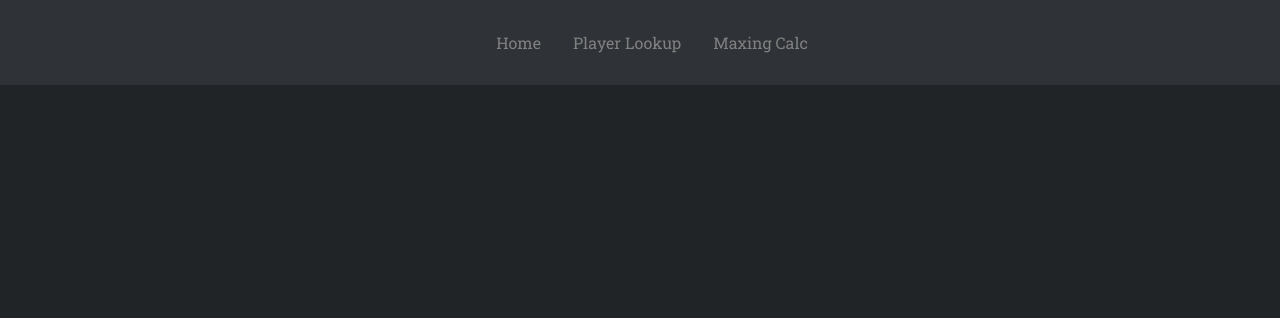
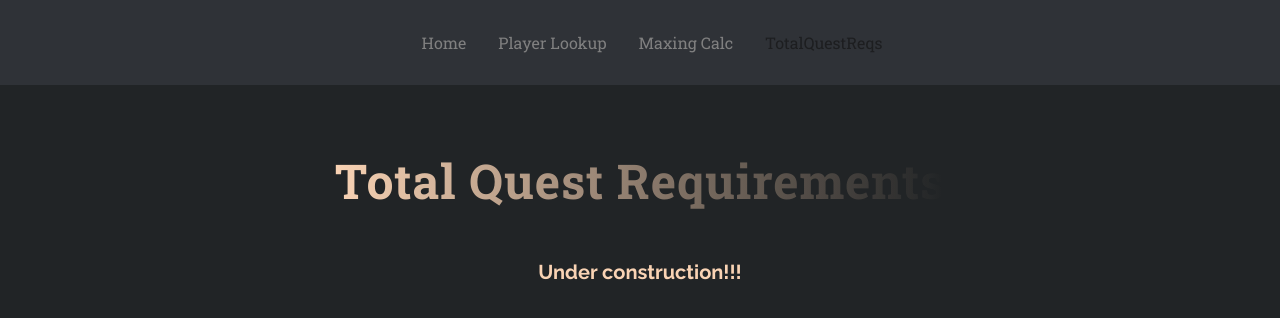
Before and after one commit to DaVinci1080p/RS3info, a React (Create React App) app in the folder rs3info/: page /TotalQuestReqs in a window 1280 px wide. Shown: the top 318 px of the page. Built offline with nearby package versions, Linux system fonts and the light colour scheme.

Commit message:
added new tab for quest reqs

```diff
--- a/rs3info/src/App.js
+++ b/rs3info/src/App.js
@@ -5,6 +5,7 @@ import { BrowserRouter as Router, Routes, Route } from 'react-router-dom'
 import Home from './pages/index'
 import PlayerProfile from './pages/PlayerProfile'
 import MaxingCalc from './pages/MaxingCalc'
+import TotalQuestReqs from './pages/TotalQuestReqs'
 
 function App() {
 	return (
@@ -14,6 +15,7 @@ function App() {
 				<Route path="/home" exact element={<Home />} />
 				<Route path="/PlayerProfile" element={<PlayerProfile />} />
 				<Route path="/MaxingCalc" element={<MaxingCalc />} />
+				<Route path="/TotalQuestReqs" element={<TotalQuestReqs />} />
 			</Routes>
 		</Router>
 	)
--- a/rs3info/src/components/Navbar/index.jsx
+++ b/rs3info/src/components/Navbar/index.jsx
@@ -11,6 +11,7 @@ const Navbar = () => {
 					<NavLink to="/home">Home</NavLink>
 					<NavLink to="/PlayerProfile">Player Lookup</NavLink>
 					<NavLink to="/MaxingCalc">Maxing Calc</NavLink>
+					<NavLink to="/TotalQuestReqs">TotalQuestReqs</NavLink>
 
 					{/* Second Nav */}
 					{/* <NavBtnLink to='/sign-in'>Sign In</NavBtnLink> */}
--- /dev/null
+++ b/rs3info/src/pages/TotalQuestReqs.jsx
@@ -0,0 +1,14 @@
+import React from 'react'
+
+const TotalQuestReqs = () => {
+	return (
+		<div className="app">
+			<h1>Total Quest Requirements</h1>
+			<div className="empty">
+				<h2>Under construction!!!</h2>
+			</div>
+		</div>
+	)
+}
+
+export default TotalQuestReqs
```
